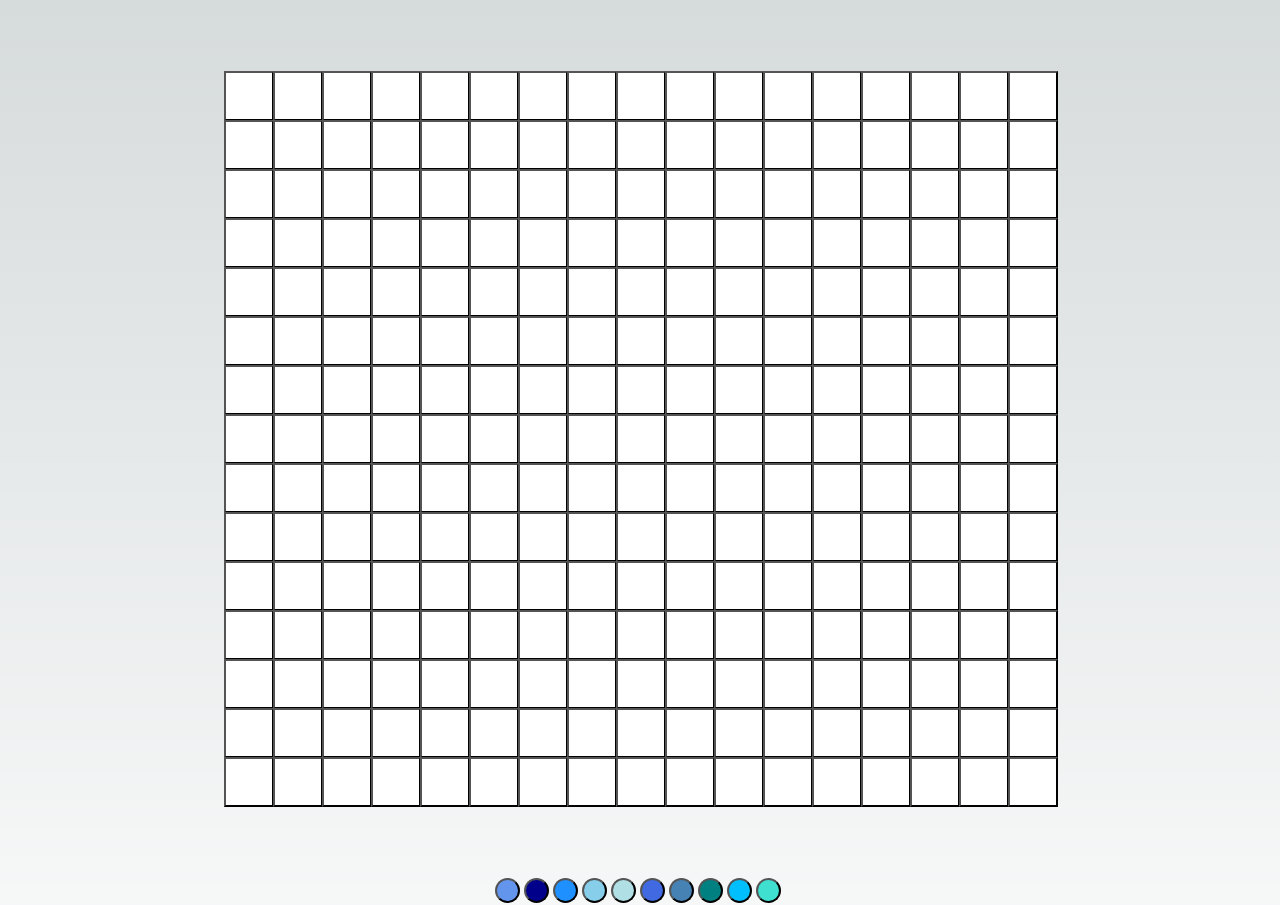
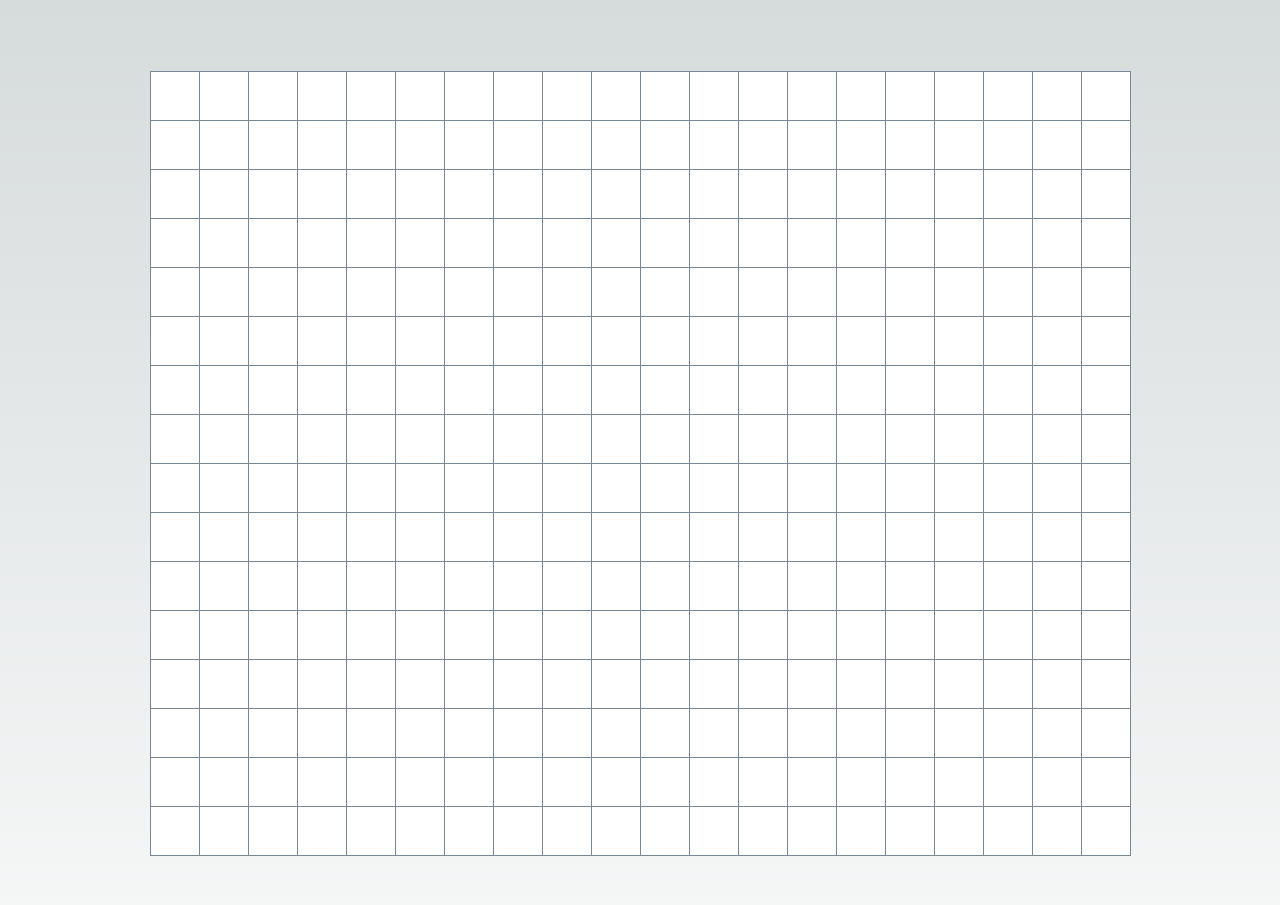
Before and after one commit to rdkulp/next-stitch, a Next.js app: page / in a window 1280 px wide. Shown: the top 905 px of the page. Built offline with nearby package versions, Linux system fonts and the light colour scheme.

Commit message:
More squares and better borders

```diff
--- a/app/globals.css
+++ b/app/globals.css
@@ -22,6 +22,13 @@ body {
     rgb(var(--background-start-rgb));
 }
 
+button {
+  border: none;
+}
+
+button.square {
+  border:1px solid lightslategray;
+}
 
 .text-balance {
   text-wrap: balance;
--- a/components/board.tsx
+++ b/components/board.tsx
@@ -10,6 +10,9 @@ export default function Board() {
   return (
     <>
       <div className="board-row">
+        <Square color={selectedColor} />
+        <Square color={selectedColor} />
+        <Square color={selectedColor} />
         <Square color={selectedColor} />
         <Square color={selectedColor} />
         <Square color={selectedColor} />
@@ -46,8 +49,14 @@ export default function Board() {
         <Square color={selectedColor} />
         <Square color={selectedColor} />
         <Square color={selectedColor} />
+        <Square color={selectedColor} />
+        <Square color={selectedColor} />
+        <Square color={selectedColor} />
       </div>
       <div className="board-row">
+        <Square color={selectedColor} />
+        <Square color={selectedColor} />
+        <Square color={selectedColor} />
         <Square color={selectedColor} />
         <Square color={selectedColor} />
         <Square color={selectedColor} />
@@ -84,8 +93,14 @@ export default function Board() {
         <Square color={selectedColor} />
         <Square color={selectedColor} />
         <Square color={selectedColor} />
+        <Square color={selectedColor} />
+        <Square color={selectedColor} />
+        <Square color={selectedColor} />
       </div>
       <div className="board-row">
+        <Square color={selectedColor} />
+        <Square color={selectedColor} />
+        <Square color={selectedColor} />
         <Square color={selectedColor} />
         <Square color={selectedColor} />
         <Square color={selectedColor} />
@@ -122,8 +137,14 @@ export default function Board() {
         <Square color={selectedColor} />
         <Square color={selectedColor} />
         <Square color={selectedColor} />
+        <Square color={selectedColor} />
+        <Square color={selectedColor} />
+        <Square color={selectedColor} />
       </div>
       <div className="board-row">
+        <Square color={selectedColor} />
+        <Square color={selectedColor} />
+        <Square color={selectedColor} />
         <Square color={selectedColor} />
         <Square color={selectedColor} />
         <Square color={selectedColor} />
@@ -160,8 +181,14 @@ export default function Board() {
         <Square color={selectedColor} />
         <Square color={selectedColor} />
         <Square color={selectedColor} />
+        <Square color={selectedColor} />
+        <Square color={selectedColor} />
+        <Square color={selectedColor} />
       </div>
       <div className="board-row">
+        <Square color={selectedColor} />
+        <Square color={selectedColor} />
+        <Square color={selectedColor} />
         <Square color={selectedColor} />
         <Square color={selectedColor} />
         <Square color={selectedColor} />
@@ -198,8 +225,14 @@ export default function Board() {
         <Square color={selectedColor} />
         <Square color={selectedColor} />
         <Square color={selectedColor} />
+        <Square color={selectedColor} />
+        <Square color={selectedColor} />
+        <Square color={selectedColor} />
       </div>
       <div className="board-row">
+        <Square color={selectedColor} />
+        <Square color={selectedColor} />
+        <Square color={selectedColor} />
         <Square color={selectedColor} />
         <Square color={selectedColor} />
         <Square color={selectedColor} />
@@ -236,8 +269,14 @@ export default function Board() {
         <Square color={selectedColor} />
         <Square color={selectedColor} />
         <Square color={selectedColor} />
+        <Square color={selectedColor} />
+        <Square color={selectedColor} />
+        <Square color={selectedColor} />
       </div>
       <div className="board-row">
+        <Square color={selectedColor} />
+        <Square color={selectedColor} />
+        <Square color={selectedColor} />
         <Square color={selectedColor} />
         <Square color={selectedColor} />
         <Square color={selectedColor} />
@@ -274,8 +313,36 @@ export default function Board() {
         <Square color={selectedColor} />
         <Square color={selectedColor} />
         <Square color={selectedColor} />
+        <Square color={selectedColor} />
+        <Square color={selectedColor} />
+        <Square color={selectedColor} />
       </div>
       <div className="board-row">
+        <Square color={selectedColor} />
+        <Square color={selectedColor} />
+        <Square color={selectedColor} />
+        <Square color={selectedColor} />
+        <Square color={selectedColor} />
+        <Square color={selectedColor} />
+        <Square color={selectedColor} />
+        <Square color={selectedColor} />
+        <Square color={selectedColor} />
+        <Square color={selectedColor} />
+        <Square color={selectedColor} />
+        <Square color={selectedColor} />
+        <Square color={selectedColor} />
+        <Square color={selectedColor} />
+        <Square color={selectedColor} />
+        <Square color={selectedColor} />
+        <Square color={selectedColor} />
+        <Square color={selectedColor} />
+        <Square color={selectedColor} />
+        <Square color={selectedColor} />
+      </div>
+      <div className="board-row">
+        <Square color={selectedColor} />
+        <Square color={selectedColor} />
+        <Square color={selectedColor} />
         <Square color={selectedColor} />
         <Square color={selectedColor} />
         <Square color={selectedColor} />
```
